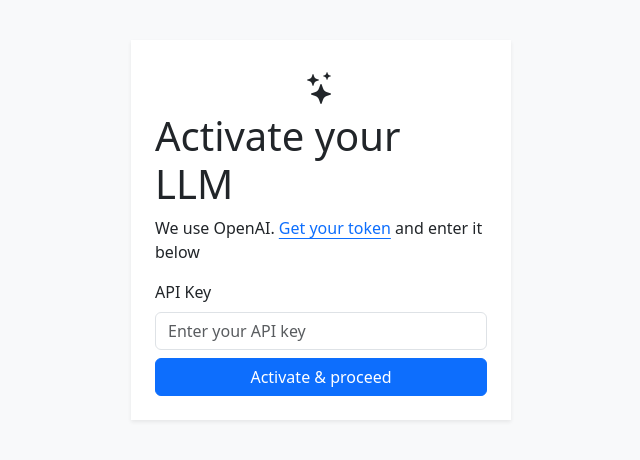
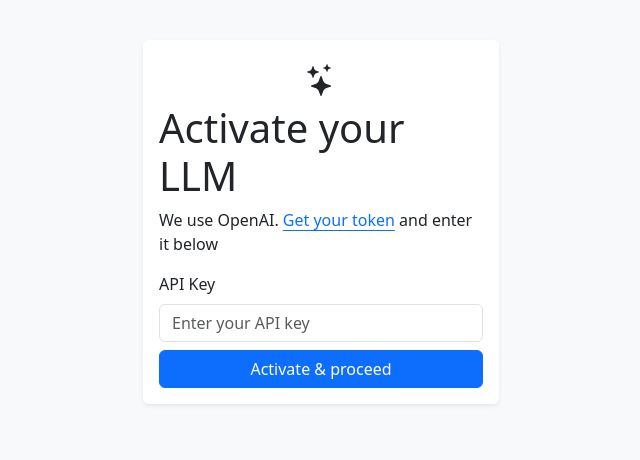
Before and after one commit to deep-learning-for-humans/spam-slaya, a Flask app: template app/templates/activate-llm.html in a window 1280 px wide. Shown: the top 460 px of the page, without its empty margins (319-959 px from the left). Run offline with Flask 3, Linux system fonts and the light colour scheme; the template is opened without the code that fills it, so the values that code supplies are empty.

Commit message:
Use cards

```diff
--- a/app/templates/activate-llm.html
+++ b/app/templates/activate-llm.html
@@ -4,7 +4,9 @@
 
 {% block body %}
 <div class="row">
-    <div class="col-4 offset-4 bg-white p-4 shadow-sm">
+    <div class="col-4 offset-4">
+        <div class="card border border-0 shadow-sm">
+            <div class="card-body">
                 <div class="text-center fs-2">
                     <i class="bi-stars"></i>
                 </div>
@@ -25,4 +27,6 @@
                 </form>
             </div>
         </div>
+    </div>
+</div>
 {% endblock %}
```
Lines whose indentation alone changed are shown as unchanged.
